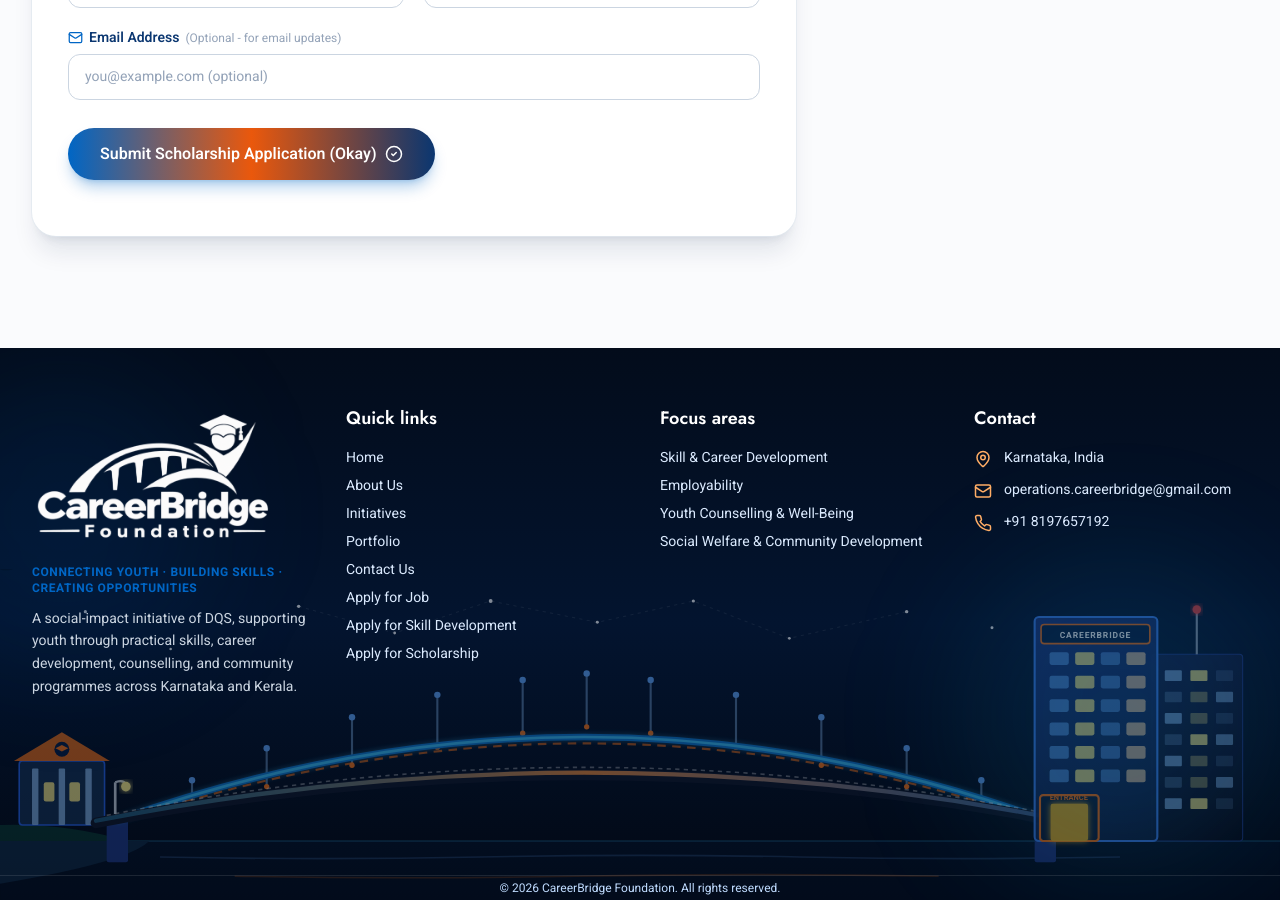
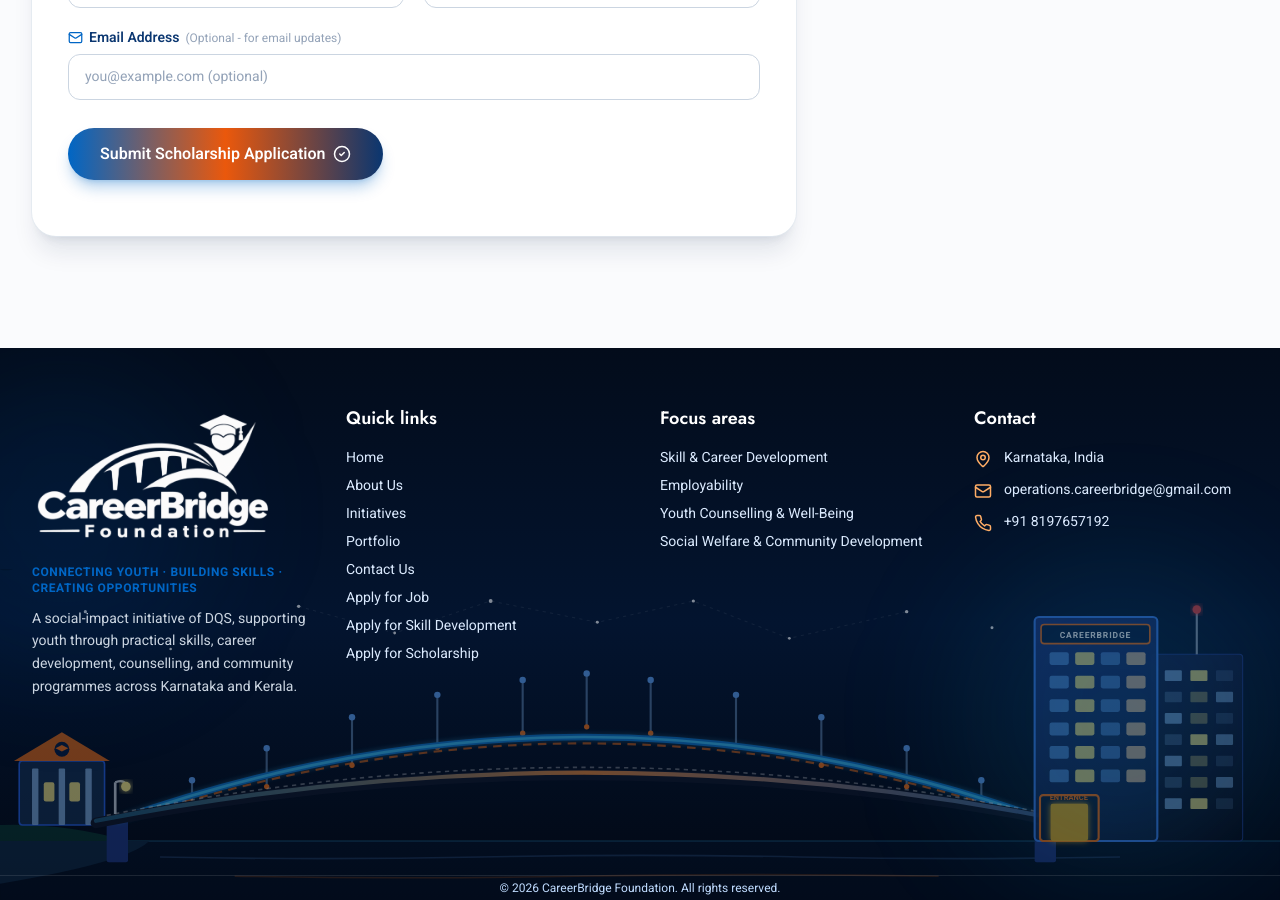
Before and after one commit to DataQueueSystems/Career_Bridge, a React (Vite) app: page /apply/scholarship in a window 1280 px wide. Shown: the part 1240-2140 px from the top of the page. Built offline with nearby package versions, Linux system fonts and the light colour scheme.

Commit message:
Scholarship updated

```diff
--- a/src/components/ScholarshipApplicationForm.jsx
+++ b/src/components/ScholarshipApplicationForm.jsx
@@ -386,7 +386,7 @@ export default function ScholarshipApplicationForm({ onSuccess }) {
             disabled={status === 'sending'}
             className="group inline-flex w-full items-center justify-center gap-2 rounded-full bg-gradient-to-r from-brand via-orange-600 to-navy-800 px-8 py-3.5 font-semibold text-white shadow-lg shadow-brand/30 transition duration-300 hover:-translate-y-0.5 hover:shadow-xl disabled:opacity-60 sm:w-auto"
           >
-            {status === 'sending' ? 'Submitting Application...' : 'Submit Scholarship Application (Okay)'}
+            {status === 'sending' ? 'Submitting Application...' : 'Submit Scholarship Application'}
             <CheckCircle2 size={18} className="transition-transform duration-300 group-hover:scale-110" />
           </button>
         </div>
```
